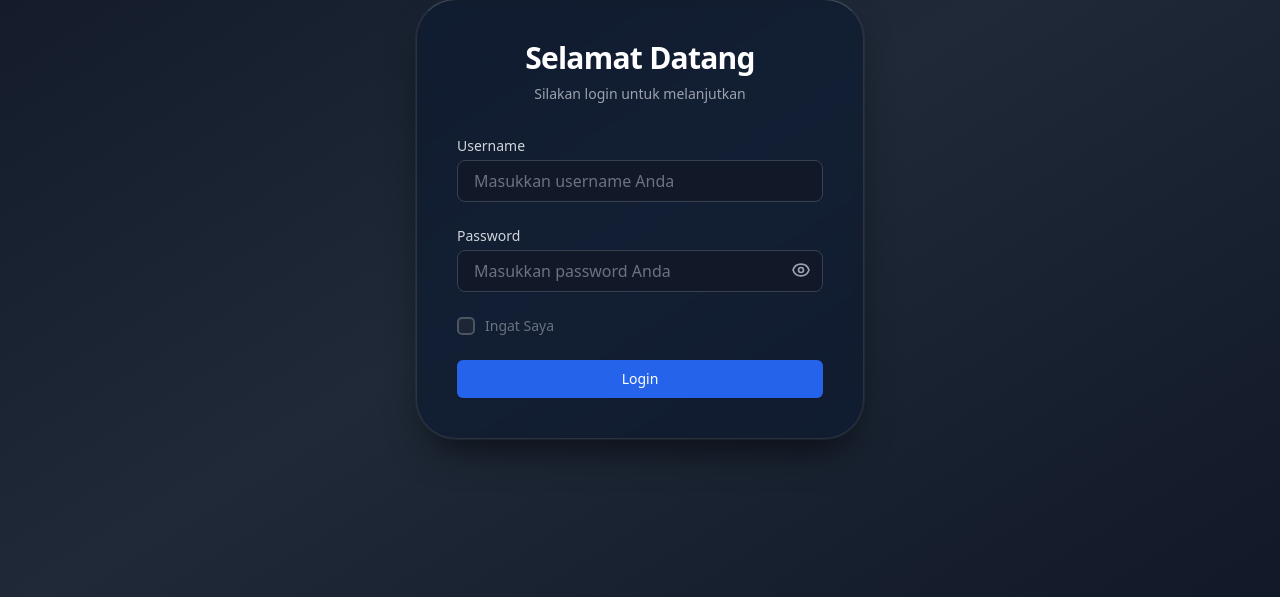
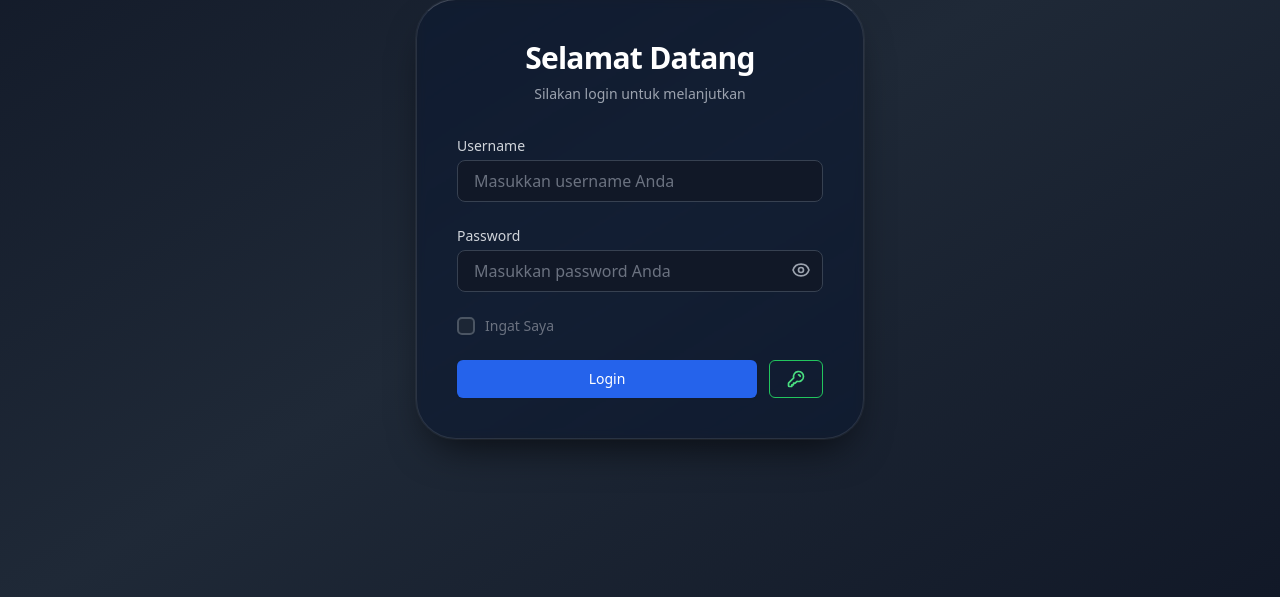
Before and after one commit to theputras/theputrasTools, a Flask app: page /login in a window 1280 px wide. Shown: the part 181-778 px from the top of the page. Run offline with Flask 3, Linux system fonts and the light colour scheme; data that the repository does not hold is empty; parts of the project's set-up code (start-up, migrations or seed data) failed here and were passed over; some libraries are stand-ins or nearby versions.

Commit message:
Update login.html

```diff
--- a/templates/login.html
+++ b/templates/login.html
@@ -38,6 +38,7 @@
             placeholder="Masukkan password Anda">
           <button type="button" @click="showPassword = !showPassword"
             class="absolute right-3 top-2.5 text-gray-400 hover:text-gray-200 transition">
+            <!-- Icon when password is hidden -->
             <svg x-show="!showPassword" xmlns="http://www.w3.org/2000/svg" class="h-5 w-5" fill="none"
               viewBox="0 0 24 24" stroke="currentColor" stroke-width="2">
               <path stroke-linecap="round" stroke-linejoin="round"
@@ -45,10 +46,11 @@
               <path stroke-linecap="round" stroke-linejoin="round"
                 d="M2.458 12C3.732 7.943 7.523 5 12 5c4.478 0 8.268 2.943 9.542 7-1.274 4.057-5.064 7-9.542 7-4.477 0-8.268-2.943-9.542-7z" />
             </svg>
+            <!-- Icon when password is shown (Eye Off) -->
             <svg x-show="showPassword" xmlns="http://www.w3.org/2000/svg" class="h-5 w-5" fill="none"
               viewBox="0 0 24 24" stroke="currentColor" stroke-width="2">
               <path stroke-linecap="round" stroke-linejoin="round"
-                d="M13.875 18.825A10.05 10.05 0 0112 19c-4.478 0-8.268-2.943-9.542-7a9.963 9.963 0 013.155-4.499M6.3 6.3l11.4 11.4M15 12a3 3 0 11-6 0 3 3 0 016 0z" />
+                d="M13.875 18.825A10.05 10.05 0 0112 19c-4.478 0-8.268-2.943-9.543-7a9.97 9.97 0 011.563-3.029m5.858.908a3 3 0 114.243 4.243M9.878 9.878l4.242 4.242M9.88 9.88l-3.29-3.29m7.532 7.532l3.29 3.29M3 3l3.59 3.59m0 0A9.953 9.953 0 0112 5c4.478 0 8.268 2.943 9.543 7a10.025 10.025 0 01-4.132 5.411m0 0L21 21" />
             </svg>
           </button>
         </div>
@@ -73,22 +75,28 @@
       </div>
 
       <div id="errorMessage" class="text-red-400 text-sm text-center hidden"></div>
-{% if has_any_biometric %}
-<div class="mt-4">
-    <button type="button"
+<div class="w-full flex gap-3">
+    <button type="submit" id="login-btn" class="flex-1 flex justify-center items-center py-2 px-4 border border-transparent rounded-md shadow-sm text-sm font-medium text-white bg-blue-600 hover:bg-blue-700 focus:outline-none focus:ring-2 focus:ring-offset-2 focus:ring-blue-500 disabled:opacity-50 disabled:cursor-not-allowed">
+        <svg id="login-spinner" class="animate-spin -ml-1 mr-3 h-5 w-5 text-white" xmlns="http://www.w3.org/2000/svg" fill="none" viewBox="0 0 24 24" style="display: none;">
+            <circle class="opacity-25" cx="12" cy="12" r="10" stroke="currentColor" stroke-width="4"></circle>
+            <path class="opacity-75" fill="currentColor" d="M4 12a8 8 0 018-8V0C5.373 0 0 5.373 0 12h4z"></path>
+        </svg>
+        <span id="login-text">Login</span>
+    </button>
+
+    <button type="button" id="biometric-btn"
             onclick="loginBiometric()"
-            class="w-full border border-green-500 text-green-400 hover:bg-green-500/10 font-bold py-3 rounded-2xl transition flex justify-center items-center gap-2">
-        <i class="fas fa-fingerprint text-xl"></i> Login dengan Sidik Jari
+            class="flex-none flex justify-center items-center px-4 border border-green-500 text-green-400 hover:bg-green-500/10 font-bold rounded-md transition disabled:opacity-50 disabled:cursor-not-allowed"
+            title="Login dengan Passkey / Sidik Jari">
+        <svg id="biometric-spinner" class="animate-spin h-5 w-5 text-green-400" xmlns="http://www.w3.org/2000/svg" fill="none" viewBox="0 0 24 24" style="display: none;">
+            <circle class="opacity-25" cx="12" cy="12" r="10" stroke="currentColor" stroke-width="4"></circle>
+            <path class="opacity-75" fill="currentColor" d="M4 12a8 8 0 018-8V0C5.373 0 0 5.373 0 12h4z"></path>
+        </svg>
+        <svg id="biometric-icon" xmlns="http://www.w3.org/2000/svg" class="h-5 w-5" fill="none" viewBox="0 0 24 24" stroke="currentColor" stroke-width="2">
+            <path stroke-linecap="round" stroke-linejoin="round" d="M15 7a2 2 0 012 2m4 0a6 6 0 01-7.743 5.743L11 17H9v2H7v2H4a1 1 0 01-1-1v-2.586a1 1 0 01.293-.707l5.964-5.964A6 6 0 1121 9z" />
+        </svg>
     </button>
 </div>
-{% endif %}
-<button type="submit" id="login-btn" class="w-full flex justify-center items-center py-2 px-4 border border-transparent rounded-md shadow-sm text-sm font-medium text-white bg-blue-600 hover:bg-blue-700 focus:outline-none focus:ring-2 focus:ring-offset-2 focus:ring-blue-500 disabled:opacity-50 disabled:cursor-not-allowed">
-    <svg id="login-spinner" class="animate-spin -ml-1 mr-3 h-5 w-5 text-white" xmlns="http://www.w3.org/2000/svg" fill="none" viewBox="0 0 24 24" style="display: none;">
-        <circle class="opacity-25" cx="12" cy="12" r="10" stroke="currentColor" stroke-width="4"></circle>
-        <path class="opacity-75" fill="currentColor" d="M4 12a8 8 0 018-8V0C5.373 0 0 5.373 0 12h4z"></path>
-    </svg>
-    <span id="login-text">Login</span>
-</button>
       <!-- <video id="video" width="320" height="240" autoplay muted></video>
 <canvas id="canvas" style="display:none;"></canvas>
 <button id="register-face-btn">Register Face</button>
@@ -203,7 +211,15 @@ document.querySelector('form').addEventListener('submit', async (e) => {
 });
 
 async function loginBiometric() {
+    const bioBtn = document.getElementById('biometric-btn');
+    const bioSpinner = document.getElementById('biometric-spinner');
+    const bioIcon = document.getElementById('biometric-icon');
+
     try {
+        bioBtn.disabled = true;
+        bioSpinner.style.display = 'block';
+        bioIcon.style.display = 'none';
+
         // 1. Minta tantangan login dari server
         const resp = await fetch('{{ url_for("webauthn_login_options") }}', { method: 'POST' });
         const options = await resp.json();
@@ -216,6 +232,9 @@ async function loginBiometric() {
         } catch (error) {
             console.error(error);
             // Kalau gagal/dicancel
+            bioBtn.disabled = false;
+            bioSpinner.style.display = 'none';
+            bioIcon.style.display = 'block';
             return;
         }
 
@@ -242,10 +261,16 @@ async function loginBiometric() {
                 localStorage.removeItem('hasBiometric');
                 window.location.reload();
             }
+            bioBtn.disabled = false;
+            bioSpinner.style.display = 'none';
+            bioIcon.style.display = 'block';
         }
     } catch (err) {
         console.error(err);
         alert('Terjadi kesalahan sistem saat login biometrik.');
+        bioBtn.disabled = false;
+        bioSpinner.style.display = 'none';
+        bioIcon.style.display = 'block';
     }
 }
 </script>
```
